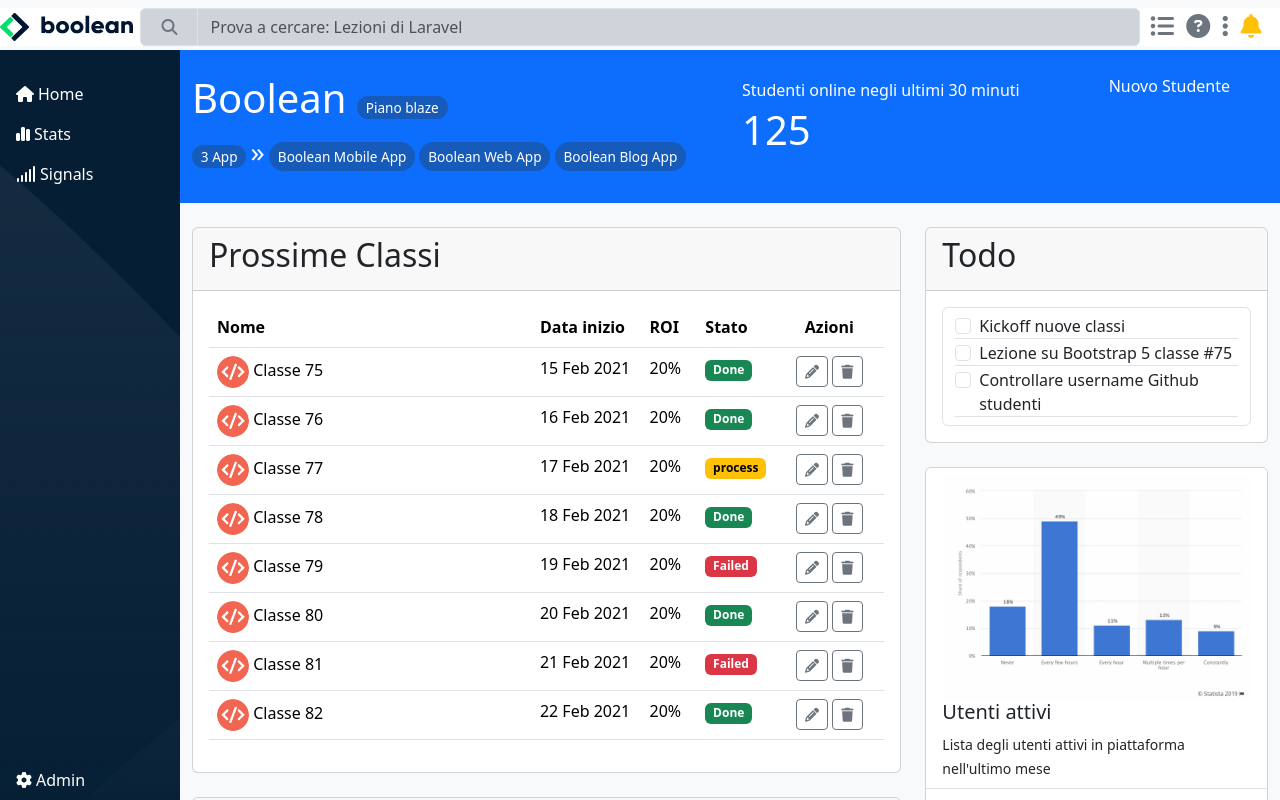
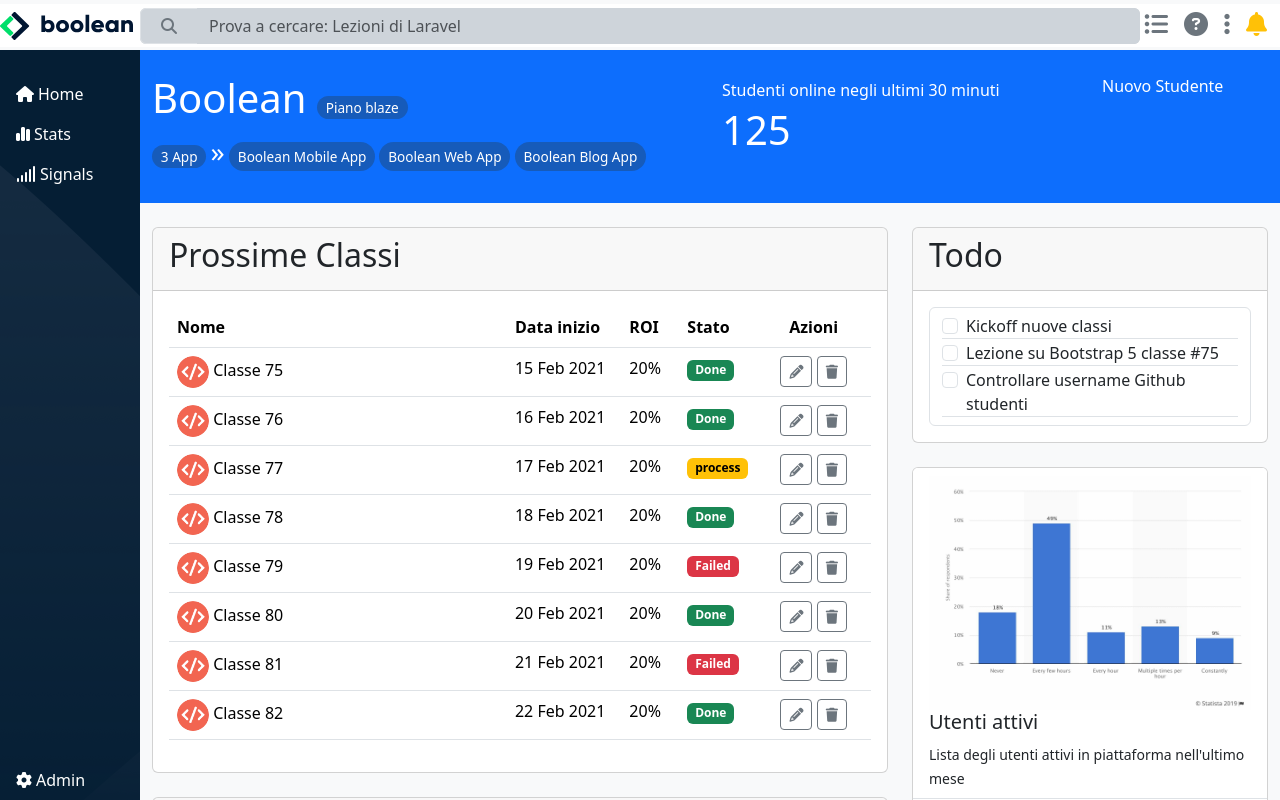
Before and after one commit to marikadiblasio/html-css-bootstrap-dashboard, a plain HTML site: page index.html in a window 1280 px wide. Drawn offline with nearby package versions, Linux system fonts and the light colour scheme.

Commit message:
fixed sidebar amd add dropdown to header

```diff
--- a/css/style.css
+++ b/css/style.css
@@ -9,7 +9,6 @@
 }
 header {
     height: 50px;
-    padding-top: 8px;
 }
 /* Parte centrale */
 .ms-wrapper {
@@ -22,6 +21,9 @@
     width: 50px;
     background-color: #051e34;
     background-image: url("../img/sidebar-bg.png");
+}
+#ms-sidebar li:hover {
+    background-color: rgba(255,255,255,0.2);
 }
 .ms-w-50 {
     width:50px;
@@ -37,6 +39,6 @@
 /* Responsive */
 @media screen and (min-width: 767px){
     #ms-sidebar, .ms-w-50 {
-        width: 180px;
+        width: 140px;
     }
 }
--- a/index.html
+++ b/index.html
@@ -11,23 +11,40 @@
     <title>Dashboard</title>
 </head>
 <body class="bg-body-tertiary">
-    <header class="fixed-top">
+    <header class="fixed-top pt-1">
         <nav class="bg-white d-flex align-items-center">
-            <div class="ms-w-50 d-md-none"><img src="./img/mobile-logo.png" alt="logo" class="img-fluid"></div>
-            <div class="ms-w-50 d-none d-md-block"><img src="./img/logo.svg" alt="logo" class="img-fluid"></div>
+            <div class="ms-w-50 flex-shrink-0 d-md-none"><img src="./img/mobile-logo.png" alt="logo" class="img-fluid"></div>
+            <div class="ms-w-50 flex-shrink-0 d-none d-md-block"><img src="./img/logo.svg" alt="logo" class="img-fluid"></div>
             <!-- <div class="flex-grow-1 rounded bg-dark-subtle"> -->
                 <!-- <i class="fa-solid mx-2 fs-6 text-secondary fa-magnifying-glass"></i>
                 <input class="border-0 w-75 bg-body-tertiary" type="text" name="search" id="search" value="" placeholder="Prova a cercare: Lezioni di Laravel"> -->
                 <div class="input-group flex-grow-1 rounded bg-dark-subtle">
                     <span class="input-group-text bg-dark-subtle"><i class="fa-solid mx-2 fs-6 text-secondary fa-magnifying-glass"></i></span>
-                    <input type="text" class="form-control bg-dark-subtle" placeholder="Prova a cercare: Lezioni di Laravel">
+                    <input type="text" class="form-control border-0 bg-dark-subtle" placeholder="Prova a cercare: Lezioni di Laravel">
                 </div>
             <!-- </div> -->
-            <div class="ms-w-50 me-auto text-center">
-                <i class="fa-solid text-secondary d-none d-md-inline me-2 fs-4 fa-list-ul"></i>
-                <i class="fa-solid text-secondary d-none d-md-inline me-2 fs-4 fa fa-circle-question"></i>
-                <i class="fa-solid text-secondary d-none d-md-inline me-2 fs-4 fa-ellipsis-vertical"></i>
-                <i class="fa-solid text-warning me-2 fs-4 fa-bell"></i>
+            <div class="ms-w-50 me-auto flex-shrink-0 text-center">
+                <ul class="nav">
+                    <li class="nav-item">
+                    <a href="#" class="nav-link px-1"><i class="fa-solid text-secondary d-none d-md-inline me-2 fs-4 fa-list-ul"></i></a>
+                    </li>
+                    <li class="nav-item">
+                        <a href="#" class="nav-link px-1"><i class="fa-solid text-secondary d-none d-md-inline me-2 fs-4 fa fa-circle-question"></i></a>
+                    </li>
+                    <li class="nav-item">
+                        <a href="#" class="nav-link px-1"><i class="fa-solid text-secondary d-none d-md-inline me-2 fs-4 fa-ellipsis-vertical"></i></a>
+                    </li>
+                    <div>
+                    <li class="nav-item ">
+                        <a href="#" class="nav-link px-1" data-bs-toggle="dropdown" aria-expanded="false"><i class="fa-solid text-warning me-2 fs-4 fa-bell"></i></a>
+                        <ul class="dropdown-menu">
+                            <li><a class="dropdown-item" href="#">Profilo</a></li>
+                            <li><a class="dropdown-item" href="#">Fatturazione</a></li>
+                            <li><a class="dropdown-item" href="#">Logout</a></li>
+                          </ul>
+                    </li>
+                </div>
+                </ul>
             </div>
         </nav>
     </header>
@@ -35,20 +52,20 @@
     <div class="ms-wrapper d-flex ">
         <!-- Parte centrale laterale -->
         <nav id="ms-sidebar" class="pt-4 text-white  d-flex flex-column flex-shrink-0 h-100">
-            <ul class="nav flex-column">
+            <ul class="nav">
                 <li class="nav-item">
-                  <a class="nav-link text-white" aria-current="page" href="#"><i class="fa-solid me-1 fa-house"></i><span class="d-none d-md-inline">Home</span></a>
+                  <a class="nav-link text-white" role="button" aria-current="page" href="#"><i class="fa-solid me-1 fa-house"></i><span class="d-none d-md-inline">Home</span></a>
                 </li>
                 <li class="nav-item">
-                  <a class="nav-link text-white" href="#"><i class="fa-solid me-1 fa-chart-simple"></i><span class="d-none d-md-inline">Stats</span></a>
+                  <a class="nav-link text-white" aria-current="page" role="button" href="#"><i class="fa-solid me-1 fa-chart-simple"></i><span class="d-none d-md-inline">Stats</span></a>
                 </li>
                 <li class="nav-item">
-                  <a class="nav-link text-white" href="#"><i class="fa-solid me-1 fa-signal"></i><span class="d-none d-md-inline">Signals</span></a>
+                  <a class="nav-link text-white" aria-current="page" role="button" href="#"><i class="fa-solid me-1 fa-signal"></i><span class="d-none d-md-inline">Signals</span></a>
                 </li>
               </ul>
             <ul class="ms-h120px mt-auto nav ">
                 <li class="nav-item">
-                    <a class="nav-link text-white" aria-current="page" href="#"><i class="fa-solid me-1 fa-gear"></i><span class="d-none d-md-inline">Admin</span></a>
+                    <a class="nav-link text-white" role="button" aria-current="page" href="#"><i class="fa-solid me-1 fa-gear"></i><span class="d-none d-md-inline">Admin</span></a>
                 </li>
             </ul>
         </nav>
```
